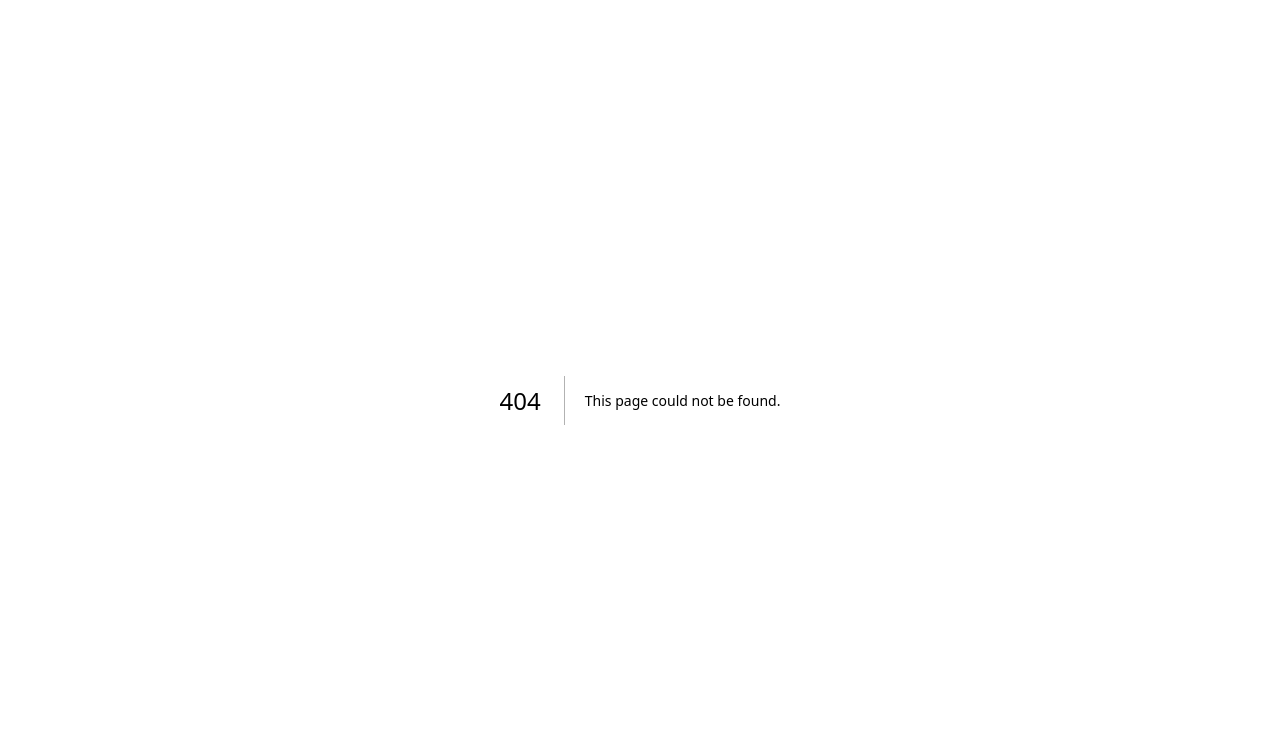
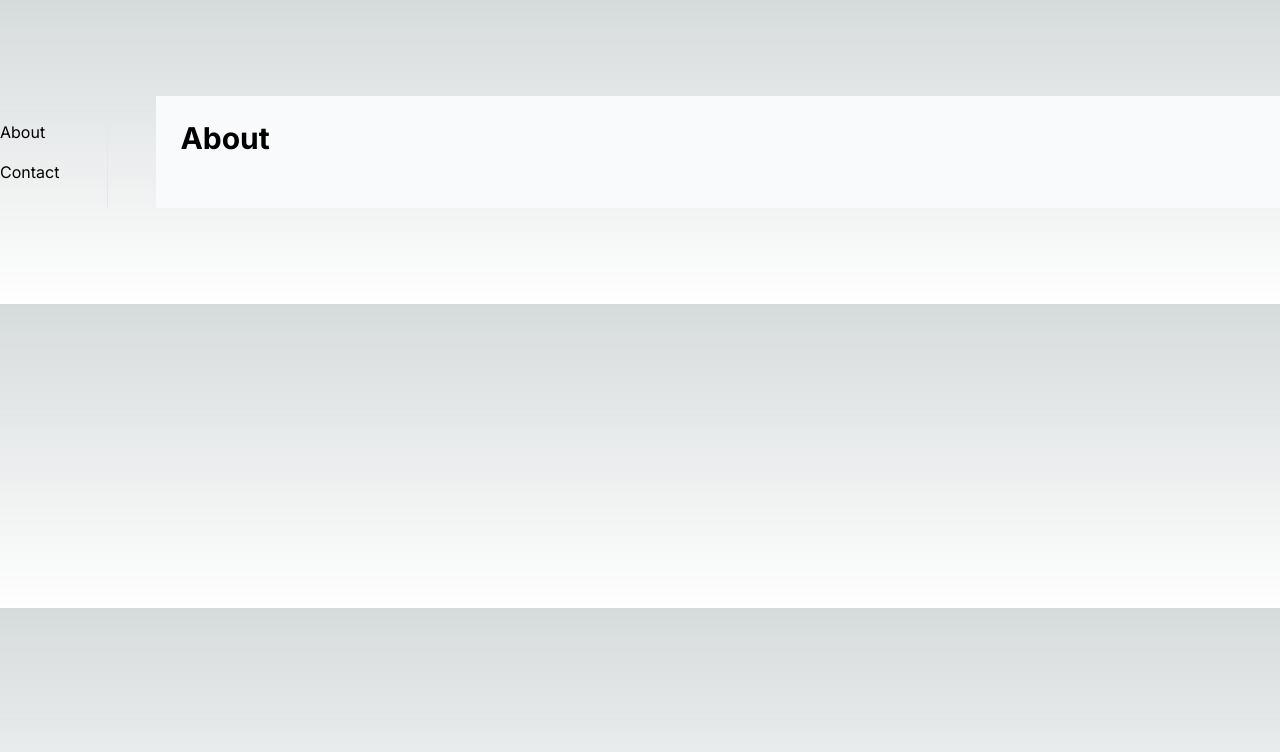
Before and after one commit to szm8991/next-learn, a Next.js app: page /about in a window 1280 px wide. Before the commit this address had no page. Shown: the top 752 px of the page. Built offline with nearby package versions, Linux system fonts and the light colour scheme.

Commit message:
feat: a case to explain the different between layout and template

```diff
--- /dev/null
+++ b/src/app/(company)/about/page.tsx
@@ -0,0 +1,8 @@
+export default async function Page() {
+  await new Promise(resolve => setTimeout(resolve, 1000));
+  return (
+    <div>
+      <h1 className="text-3xl font-bold">About</h1>
+    </div>
+  );
+}
--- /dev/null
+++ b/src/app/(company)/contact/page.tsx
@@ -0,0 +1,8 @@
+export default async function Page() {
+  await new Promise(resolve => setTimeout(resolve, 1000));
+  return (
+    <div>
+      <h1 className="text-3xl font-bold">Contact</h1>
+    </div>
+  );
+}
--- /dev/null
+++ b/src/app/(company)/layout.tsx
@@ -0,0 +1,5 @@
+'use client';
+export default function Layout({ children }: { children: React.ReactNode }) {
+  console.log('layout render');
+  return <>{children}</>;
+}
--- /dev/null
+++ b/src/app/(company)/loading.tsx
@@ -0,0 +1,3 @@
+export default function Loading() {
+  return <div>Loading...</div>;
+}
--- /dev/null
+++ b/src/app/(company)/template.tsx
@@ -0,0 +1,27 @@
+'use client';
+
+import Link from 'next/link';
+
+export default function Template({ children }: { children: React.ReactNode }) {
+  console.log('template render');
+  return (
+    <section className="py-24">
+      <div className="container flex">
+        <div className="overflow-y-auto border-r border-gray-200 py-6 pr-12">
+          <nav className="flex flex-col">
+            <ul role="list" className="flex flex-1 flex-col gap-y-4">
+              <li>
+                <Link href="/about">About</Link>
+              </li>
+              <li>
+                <Link href="/contact">Contact</Link>
+              </li>
+            </ul>
+          </nav>
+        </div>
+
+        <main className="ml-12 grow bg-gray-50 p-6">{children}</main>
+      </div>
+    </section>
+  );
+}
```
